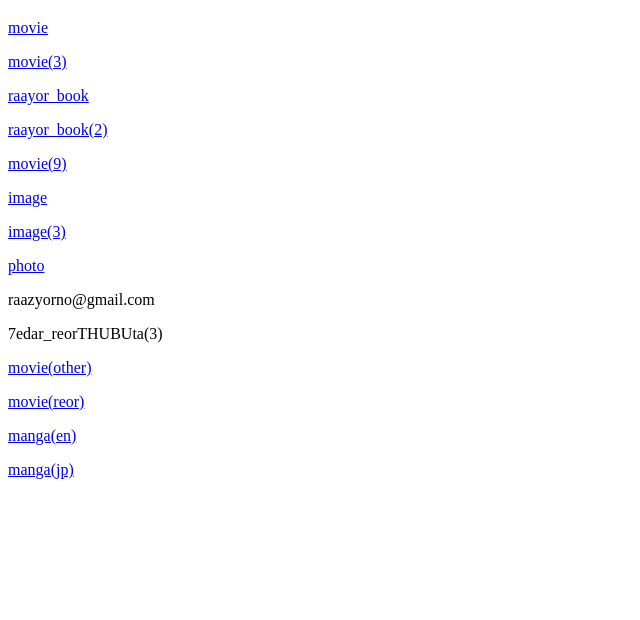
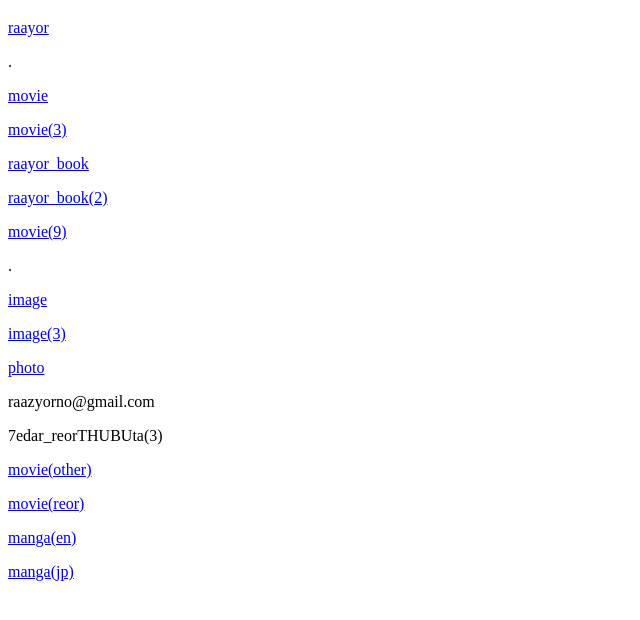
Before and after one commit to raazyorno/raazyorno, a plain HTML site: page index.html in a window 1280 px wide. Shown: the part 70-690 px from the top of the page, without its empty margins (0-640 px from the left). Drawn offline with Linux system fonts and the light colour scheme.

Commit message:
Add files via upload

```diff
--- a/index.html
+++ b/index.html
@@ -7,6 +7,14 @@
 <body>
 
 <h1>raaZyorNQ(らあよる)</h1>
+
+<p>
+<a href="https://x.com/raazyorno" target="_blank">
+raayor
+</a>
+</p>
+
+<h0>.</h0>
 
 <p>
 <a href="https://www.youtube.com/channel/UCA_kjlr4-9vNlLpbJ6mWz9A" target="_blank">
@@ -37,6 +45,8 @@ raayor_book(2)
 movie(9)
 </a>
 </p>
+
+<h0>.</h0>
 
 <p>
 <a href="https://www.instagram.com/3raazyorno/" target="_blank">
```
